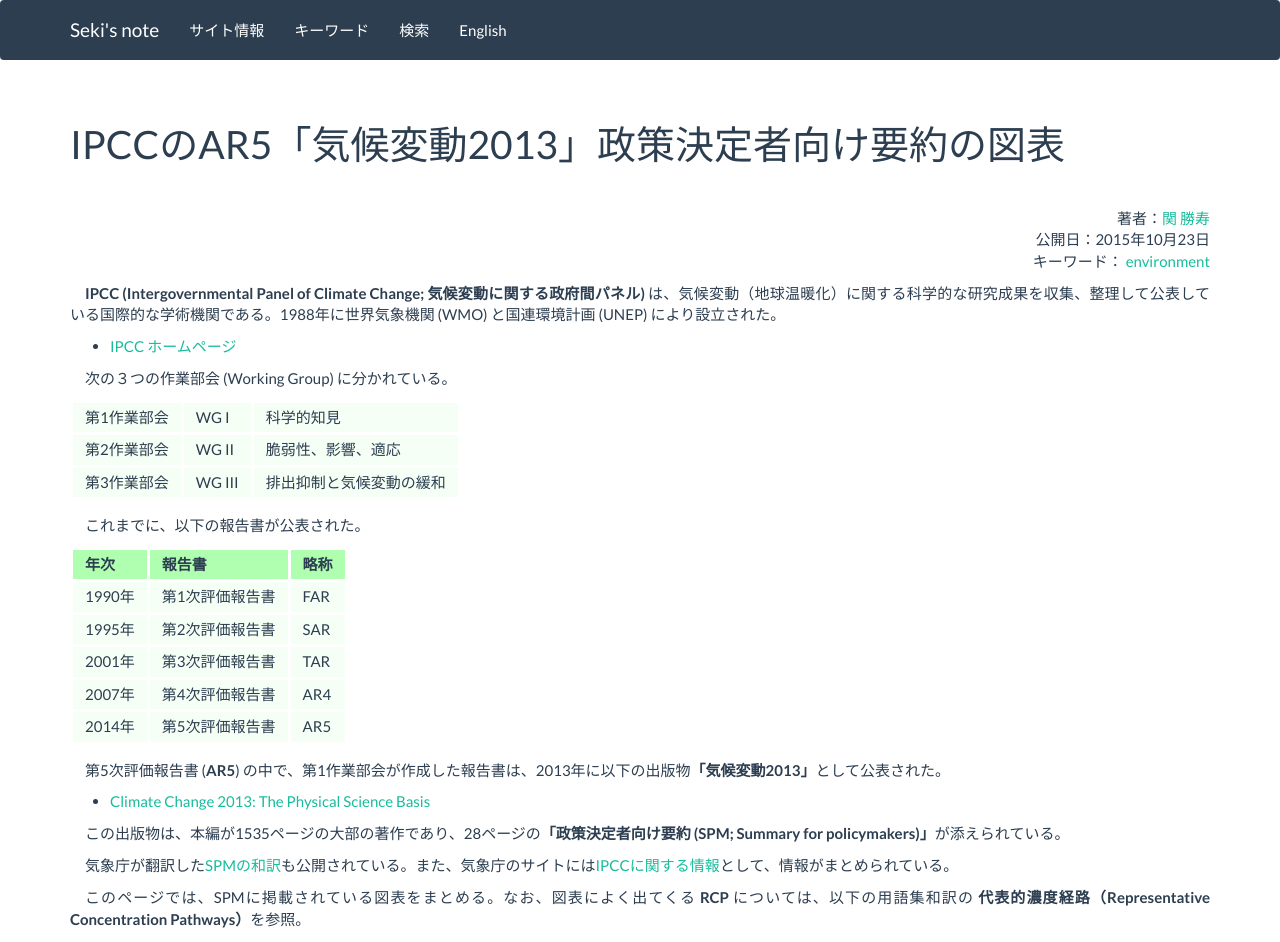
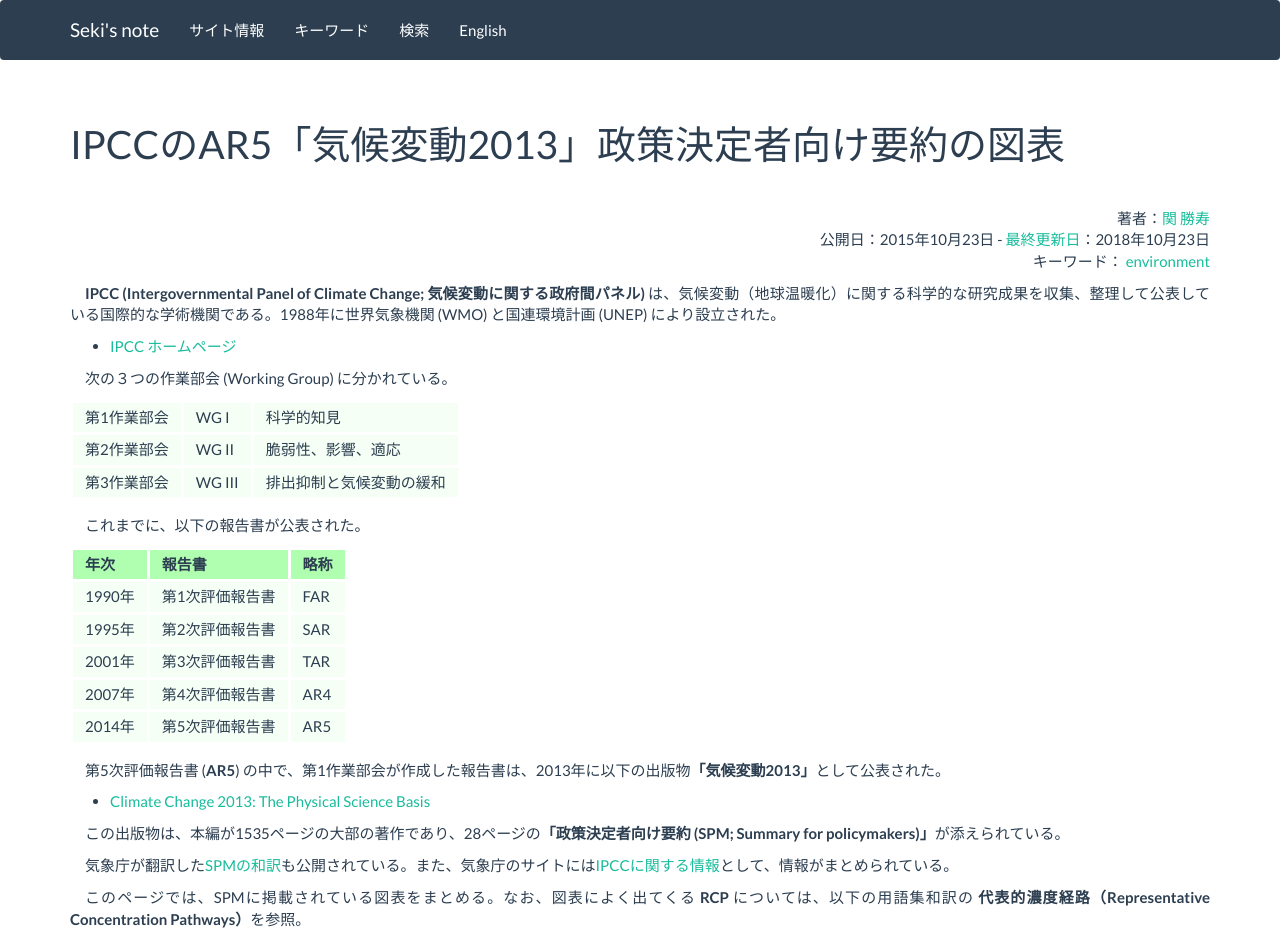
Before and after one commit to sekika/sekika.github.io, a Jekyll site: the page built from _posts/2015-10-23-ipcc-2013-fig.md, in a window 1280 px wide and 1400 px high. Shown: the top 942 px of the window. Built offline with Jekyll 4.4.1, drawn with Linux system fonts in a browser that asks for light colours; nearby versions of some CDN libraries; comment, search, counter and statistics services are not loaded; some of the changed text lies outside the part shown.

Commit message:
AR6出版予定

```diff
--- a/_posts/2015-10-23-ipcc-2013-fig.md
+++ b/_posts/2015-10-23-ipcc-2013-fig.md
@@ -2,6 +2,7 @@
 layout: post
 title: IPCCのAR5「気候変動2013」政策決定者向け要約の図表
 date: 2015-10-23 06:19:13 +0000
+update: 2018-10-23 07:08:31 +0000
 tag: environment
 ---
 <strong>IPCC (Intergovernmental Panel of Climate Change; 気候変動に関する政府間パネル) </strong>は、気候変動（地球温暖化）に関する科学的な研究成果を収集、整理して公表している国際的な学術機関である。1988年に世界気象機関 (WMO) と国連環境計画 (UNEP) により設立された。
@@ -36,6 +37,8 @@
 このページでは、SPMに掲載されている図表をまとめる。なお、図表によく出てくる <strong>RCP</strong> については、以下の用語集和訳の <strong>代表的濃度経路（Representative Concentration Pathways）</strong>を参照。
 
 - [IPCC第5次評価報告書　第1作業部会報告書　用語集（抜粋版）　気象庁訳（PDF 392KB）](http://www.data.jma.go.jp/cpdinfo/ipcc/ar5/ipcc_ar5_wg1_glossary_jpn.pdf)
+
+なお、第6次評価報告書(AR6)は[2022年に出版される予定](http://www.ipcc.ch/pdf/ar6_material/AC6_brochure_en.pdf)である。
 
 ## SPM に掲載されている図 ##
 
```
